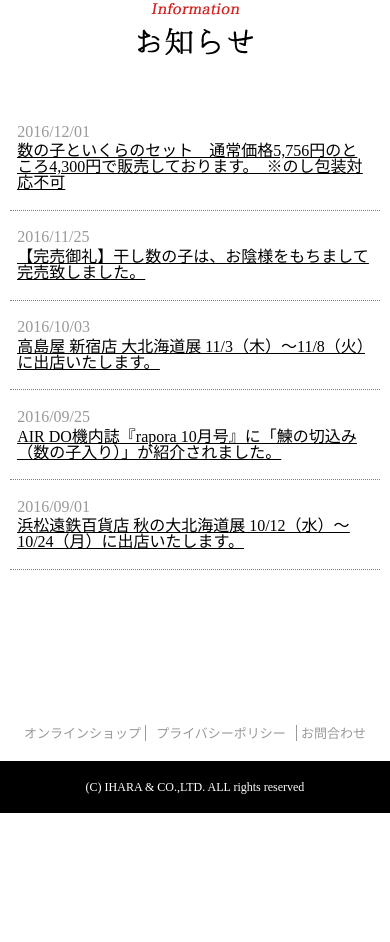
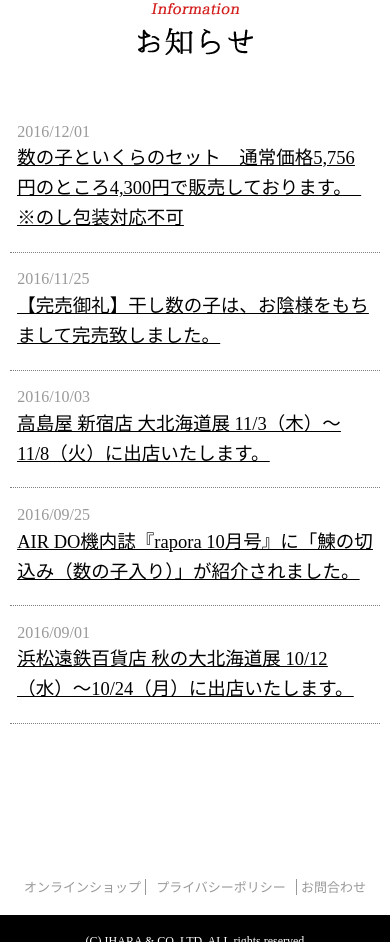
Before and after one commit to HA09/ihara, a plain HTML site: page index.html in a window 390 px wide. Shown: the part 3890-4832 px from the top of the page. Before the commit the page ends 4703 px from the top, so only its background shows below. Drawn offline with Linux system fonts and the light colour scheme.

Commit message:
edit lần 4

```diff
--- a/css/main.css
+++ b/css/main.css
@@ -715,6 +715,13 @@ dl dd a:hover
 		margin-left: 2%;
 	}
 
+	dl dd a {
+		font-family: Hirakakupro;
+		font-size: 18.5px;
+		color: #000000;
+		line-height: 30px;
+	}
+
 	.hide-pc{
 		display:none;
 	}
```
